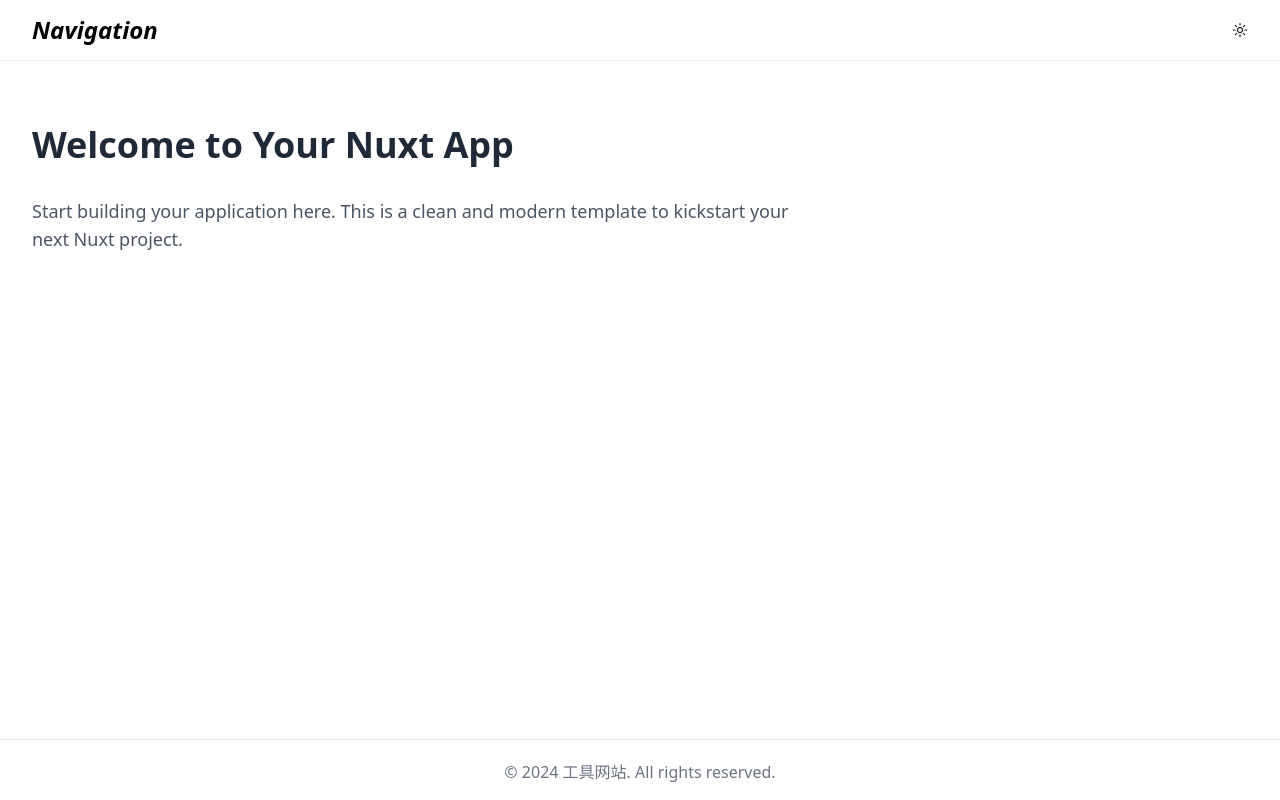
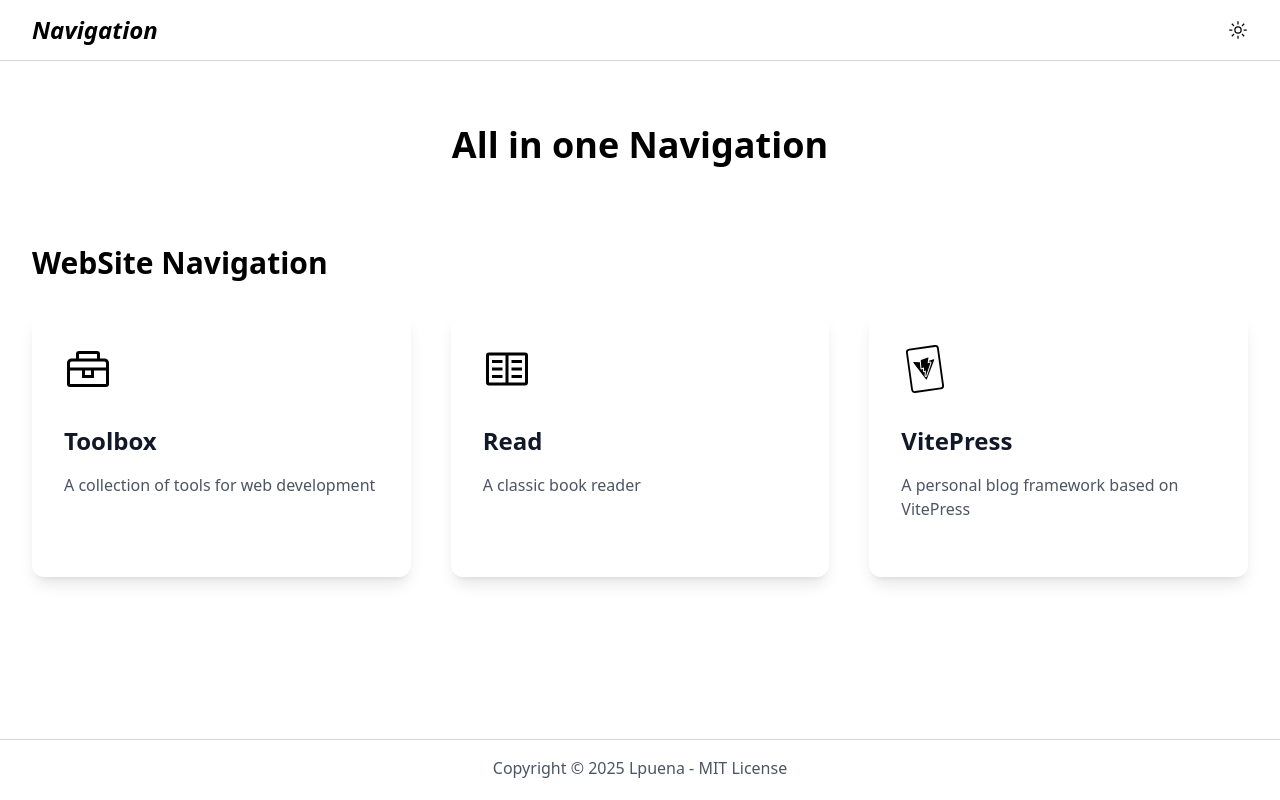
Before and after one commit to Lpuena/Lpuena.github.io, a Nuxt app: page / in a window 1280 px wide. Built offline with nearby package versions, Linux system fonts and the light colour scheme.

Commit message:
feat: 添加卡片展示组件并更新样式与逻辑

```diff
--- a/app.vue
+++ b/app.vue
@@ -17,7 +17,7 @@ body,
 }
 
 html.dark {
-  background: #09090b;
+  background: #222;
   color: white;
 }
 </style>
--- a/components/AppFooter.vue
+++ b/components/AppFooter.vue
@@ -1,16 +1,21 @@
-<script lang="ts" setup>
-
+<script setup>
+// Your component logic here
 </script>
 
 <template>
-  <footer
-    class="border-t"
-    dark="border-gray-700/50"
-  >
-    <div class="mx-auto h-15 px-4 py-5 text-center text-gray-500 container lg:px-8 sm:px-6">
-      © 2024 工具网站. All rights reserved.
+  <footer>
+    <!-- 分割线 -->
+    <div class="h-px bg-gray-300 dark:bg-gray-700" transition />
+    <div class="h-15 py-4">
+      <div class="mx-auto px-4 container">
+        <p class="text-center tgc">
+          Copyright © 2025 Lpuena - MIT License
+        </p>
+      </div>
     </div>
   </footer>
 </template>
 
-<style scoped></style>
+<style scoped>
+/* Your styles here */
+</style>
--- a/components/AppHeader.vue
+++ b/components/AppHeader.vue
@@ -7,8 +7,7 @@ function goHome() {
 
 <template>
   <header
-    class="border-b border-gray-200/50 headerImgLight backdrop-blur-[4px] transition-colors duration-300 bg-custom-size"
-    dark="border-gray-700/50 headerImgDark"
+    class="backdrop-blur"
   >
     <div class="mx-auto px-4 container lg:px-8 sm:px-6">
       <div class="h-15 flex items-center justify-between">
@@ -23,6 +22,9 @@ function goHome() {
         <DarkToggle />
       </div>
     </div>
+
+    <!-- 分割线 -->
+    <div class="h-px bg-gray-300 dark:bg-gray-700" transition />
   </header>
 </template>
 
--- /dev/null
+++ b/components/CardSection.vue
@@ -0,0 +1,26 @@
+<script lang="ts" setup>
+defineProps<{
+  title: string
+  cardList: Array<{
+    name: string
+    description: string
+    id: string
+    icon: string
+  }>
+}>()
+</script>
+
+<template>
+  <div class="mb-20">
+    <h3 class="mb-8 text-3xl font-bold">
+      {{ title }}
+    </h3>
+    <div class="grid grid-cols-1 h-full gap-10 lg:grid-cols-3 sm:grid-cols-2">
+      <CardShow
+        v-for="card in cardList"
+        :key="card.name"
+        :card="card"
+      />
+    </div>
+  </div>
+</template>
--- /dev/null
+++ b/components/CardShow.vue
@@ -0,0 +1,44 @@
+<script lang="ts" setup>
+defineProps<{
+  card: {
+    name: string
+    description: string
+    id: string
+    icon: string
+  }
+}>()
+
+const router = useRouter()
+</script>
+
+<template>
+  <div
+    class="group cursor-pointer rounded-xl bg-white p-8 shadow-lg hover:shadow-2xl hover:-translate-y-2"
+    transition
+    dark="bg-[#222] shadow-gray-700/40 hover:shadow-gray-700"
+    @click="router.push(card.id)"
+  >
+    <!-- Icon with a subtle hover effect -->
+    <div
+      class="mb-8 transition text-5xl"
+      :class="card.icon"
+    />
+
+    <!-- Title with a gradient hover effect -->
+    <h3
+      class="mb-4 text-2xl text-gray-900 font-bold"
+      dark="text-gray-100"
+      transition
+    >
+      {{ card.name }}
+    </h3>
+
+    <!-- Description with a fade-in effect -->
+    <p
+      class="mb-6 transition text-gray-600 group-hover:opacity-80"
+      dark="text-gray-300"
+    >
+      {{ card.description }}
+    </p>
+  </div>
+</template>
--- a/components/DarkToggle.vue
+++ b/components/DarkToggle.vue
@@ -16,6 +16,6 @@ function toggleDark() {
 
 <template>
   <button class="!outline-none" @click="toggleDark">
-    <div class="i-carbon-sun dark:i-carbon-moon" />
+    <div class="i-carbon-sun dark:i-carbon-moon text-xl" />
   </button>
 </template>
--- a/layouts/default.vue
+++ b/layouts/default.vue
@@ -8,7 +8,7 @@ useHead({
 </script>
 
 <template>
-  <div class="min-h-screen flex flex-col bg-gradient-to-b">
+  <div class="min-h-screen flex flex-col transition bg-gradient-to-b bgc">
     <!-- 导航栏 -->
     <AppHeader class="sticky top-0 z-50" />
 
--- a/package.json
+++ b/package.json
@@ -21,6 +21,7 @@
   "devDependencies": {
     "@antfu/eslint-config": "^3.12.1",
     "@iconify-json/carbon": "^1.2.5",
+    "@iconify-json/simple-icons": "^1.2.23",
     "@nuxt/eslint": "^0.7.4",
     "@unocss/eslint-config": "^0.65.3",
     "@unocss/nuxt": "^0.65.3",
--- a/pages/index.vue
+++ b/pages/index.vue
@@ -1,21 +1,44 @@
-<script setup>
-// Your page logic here
+<script lang="ts" setup>
+// 工具数据
+const webSites = [
+  {
+    name: 'Toolbox',
+    description: 'A collection of tools for web development',
+    icon: 'i-carbon-tool-box',
+    id: 'tool',
+  },
+  {
+    name: 'Read',
+    description: 'A classic book reader',
+    icon: 'i-carbon-book',
+    id: 'nuxt-read',
+  },
+  {
+    name: 'VitePress',
+    description: 'A personal blog framework based on VitePress',
+    id: 'vitePress',
+    icon: 'i-simple-icons-vitepress',
+  },
+]
 </script>
 
 <template>
   <div>
-    <h1 class="mb-8 text-4xl text-gray-800 font-bold">
-      Welcome to Your Nuxt App
-    </h1>
-    <div class="max-w-3xl prose">
-      <p class="text-lg text-gray-600">
-        Start building your application here. This is a clean and modern template
-        to kickstart your next Nuxt project.
-      </p>
+    <!-- 欢迎区域 -->
+    <div class="mx-auto mb-20 max-w-3xl text-center">
+      <h2 class="mb-8 text-4xl font-bold">
+        All in one Navigation
+      </h2>
     </div>
+
+    <!-- 工具展示 -->
+    <CardSection
+      title="WebSite Navigation"
+      :card-list="webSites"
+    />
   </div>
 </template>
 
 <style scoped>
-/* Your styles here */
+/* 自定义按钮样式 */
 </style>
--- a/uno.config.ts
+++ b/uno.config.ts
@@ -37,6 +37,17 @@ export default defineConfig({
       headerImgLight: 'bg-[radial-gradient(transparent_1px,_rgba(255,_255,_255,_0.8)_1px)]',
       headerImgDark: 'bg-[radial-gradient(transparent_1px,_rgba(34,_34,_34,_0.8)_1px)]',
     },
+    {
+      // 动画过度
+      transition: 'transform transition-all duration-300',
+    },
+    {
+      // 背景颜色
+      bgc: 'bg-white dark:bg-[#222]',
+    },
+    {
+      tgc: 'text-gray-600 dark:text-gray-500',
+    },
   ],
   rules: [
     ['bg-custom-size', { 'background-size': '4px 4px' }],
```
Also changed, not shown: 1 other file (tests, documents, lock files or other folders).
